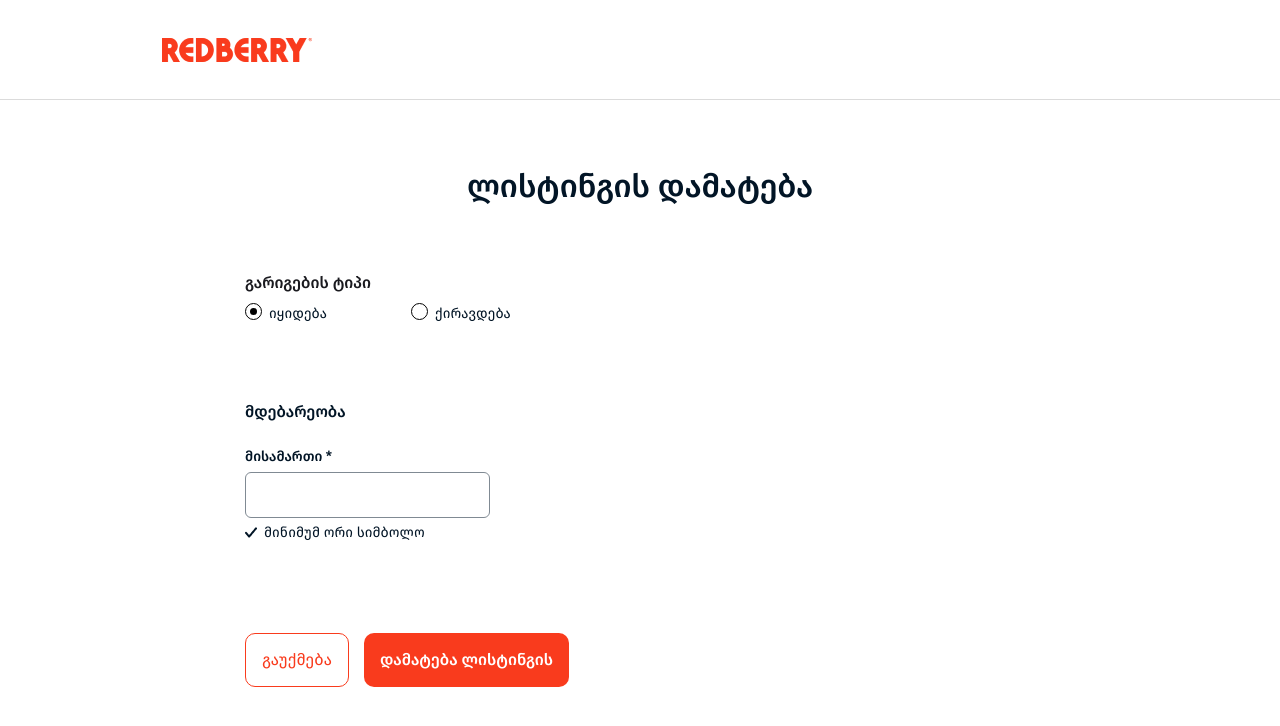
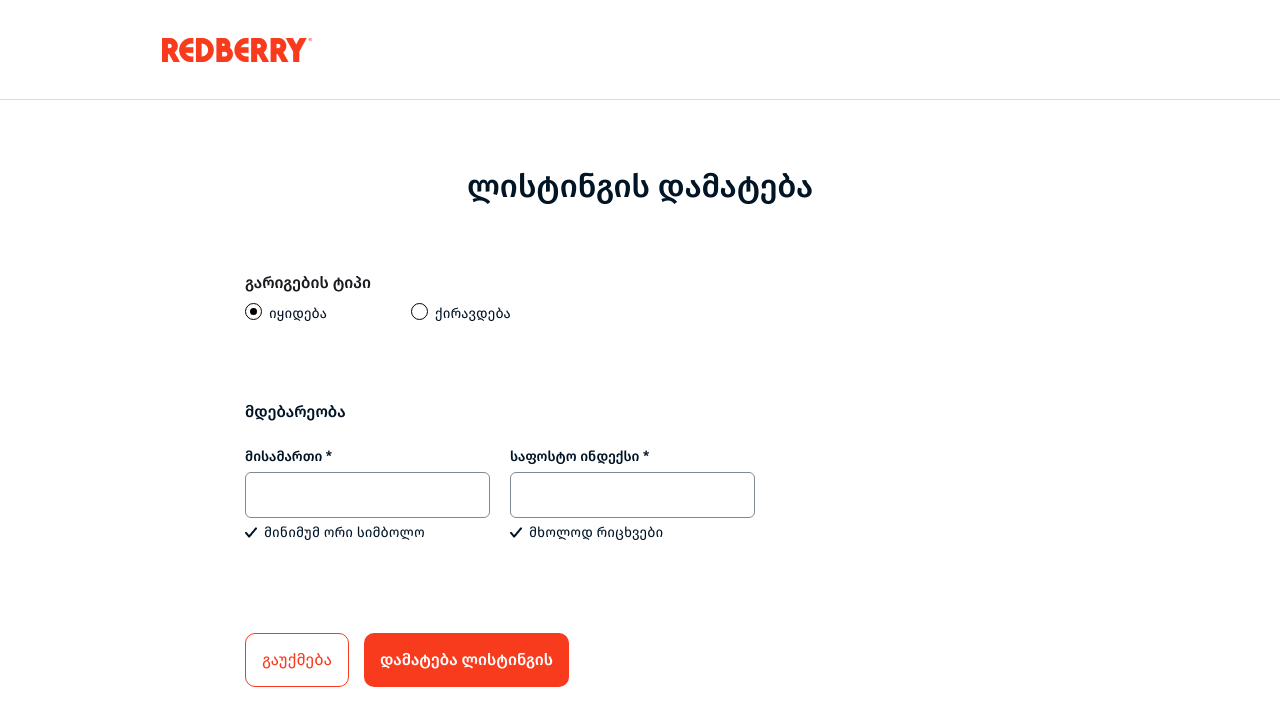
Before and after one commit to 4LL7N/redberry, a React (Vite) app: page /addlisting in a window 1280 px wide. Shown: the top 726 px of the page. Built offline with nearby package versions, Linux system fonts and the light colour scheme.

Commit message:
add zip code

```diff
--- a/src/components/AddListing.tsx
+++ b/src/components/AddListing.tsx
@@ -1,3 +1,4 @@
+/* eslint-disable @typescript-eslint/no-explicit-any */
 import { useForm } from "react-hook-form";
 import { useEffect, useState } from "react";
 
@@ -12,6 +13,7 @@ function AddListing() {
     const[deal,setDeal] = useState<string>("იყიდება")
 
     const [addressError,setAddressError] = useState<boolean>(false)
+    const [zipError,setZipError] =  useState<boolean>(false)
 
   const {
     register,
@@ -22,37 +24,47 @@ function AddListing() {
   } = useForm();
 
   const onSubmit = (data) => {
+    console.log(data);
+  };
+
+  const onError = (errors:any) => {
     if(errors.address){
         setAddressError(true)
     }
-    console.log(data);
-  };
-
-  const onError = (errors) => {
-    if(errors.address){
-        setAddressError(true)
+    if(errors.zip){
+        setZipError(true)
     }
     console.log(errors);
   };
 
   useEffect(()=>{
     const address = localStorage.getItem('address')
-    console.log(address);
+    if(address)setValue('address',address)
 
-    if(address)setValue('address',address)
+    const zip = localStorage.getItem('zip')
+    if(zip)setValue('zip',zip)
   },[])
 
   useEffect(()=>{
     if(watch('address').length < 2 && watch('address') != "" ){
         setAddressError(true)
-        localStorage.setItem('address',watch('address'))
     }else{
         setAddressError(false)
-        localStorage.setItem('address',watch('address'))
     }
+    localStorage.setItem('address',watch('address'))
+  },[watch('address')])
 
-  },[watch('address')])
-// console.log(watch('address').length);
+    useEffect(()=>{
+    const zip = watch('zip')
+    console.log(zip);
+
+    if(/^[0-9]+$/.test(zip) || zip == "" ){
+        setZipError(false)
+    }else{
+        setZipError(true)
+    }
+    localStorage.setItem('zip',watch('zip'))
+  },[watch('zip')])
 
 
 
@@ -113,7 +125,14 @@ function AddListing() {
                     <p className={`text-[14px] ${addressError?"text-[#F93B1D]":!watch('address')?"text-[#021526]":"text-[#45A849]"} `}>მინიმუმ ორი სიმბოლო</p>
                     </div>
                 </div>
-                <div></div>
+                <div><h3 className="text-[14px] text-[#021526] font-medium mb-[5px] " >საფოსტო ინდექსი *</h3>
+                    <div className={`  border ${zipError?"border-[#F93B1D]":!watch('zip') ?"border-[#808a93]":"border-[#45A849]"}  p-[10px] rounded-[6px] `} >
+                        <input type="text" {...register('zip',{required:true})} className="text-[16px] text-[#021526] bg-transparent outline-none " />
+                    </div>
+                    <div className="flex items-center gap-[7px] mt-[4px]" >
+                    <img className="w-[12px] h-[11px] "  src={zipError?checkedError:!watch('zip')?checked:checkedCorrect} alt="" />
+                    <p className={`text-[14px] ${zipError?"text-[#F93B1D]":!watch('zip')?"text-[#021526]":"text-[#45A849]"} `}>მხოლოდ რიცხვები</p>
+                    </div></div>
             </div>
         </div>
         <div className="flex gap-[15px] mt-[90px]" >
```
